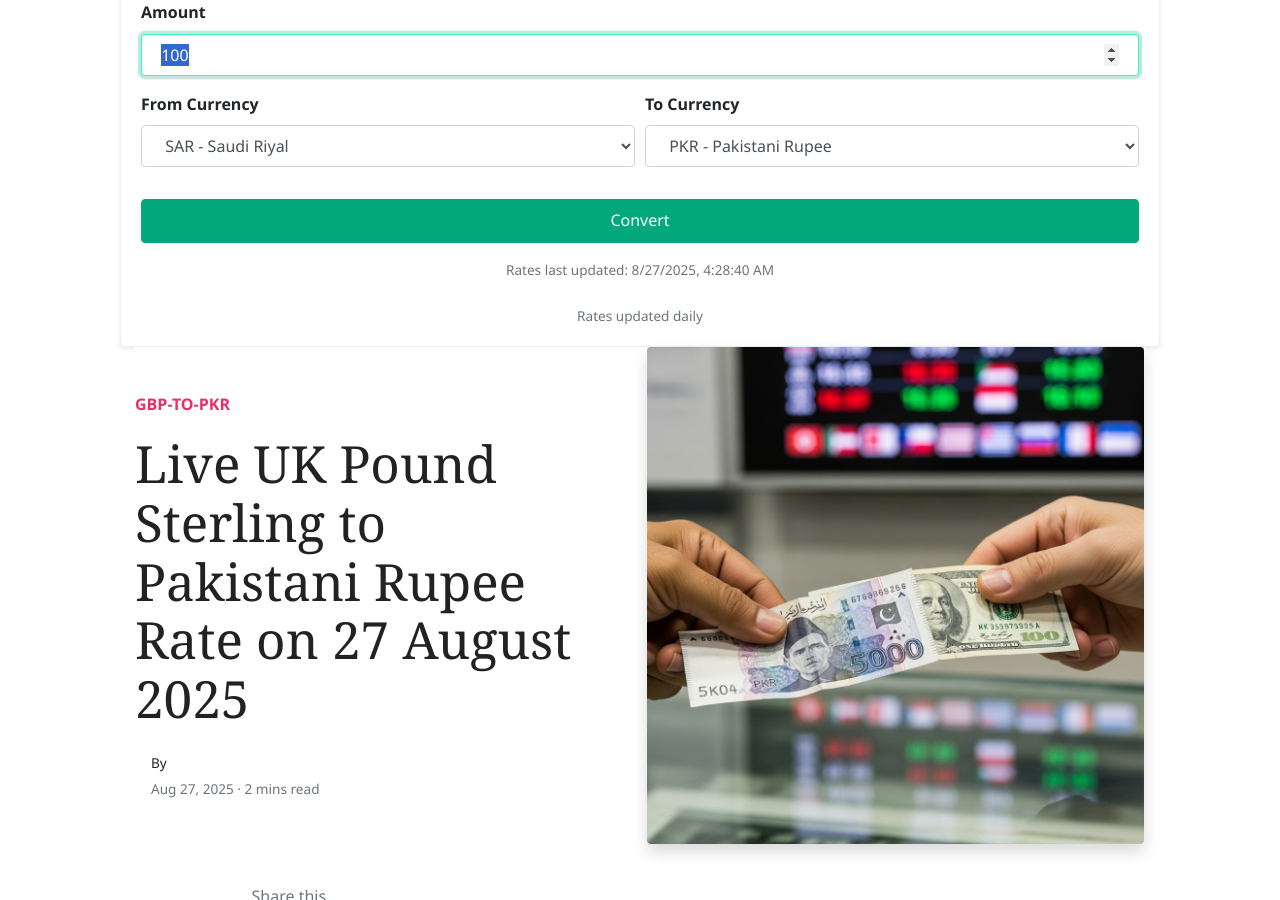
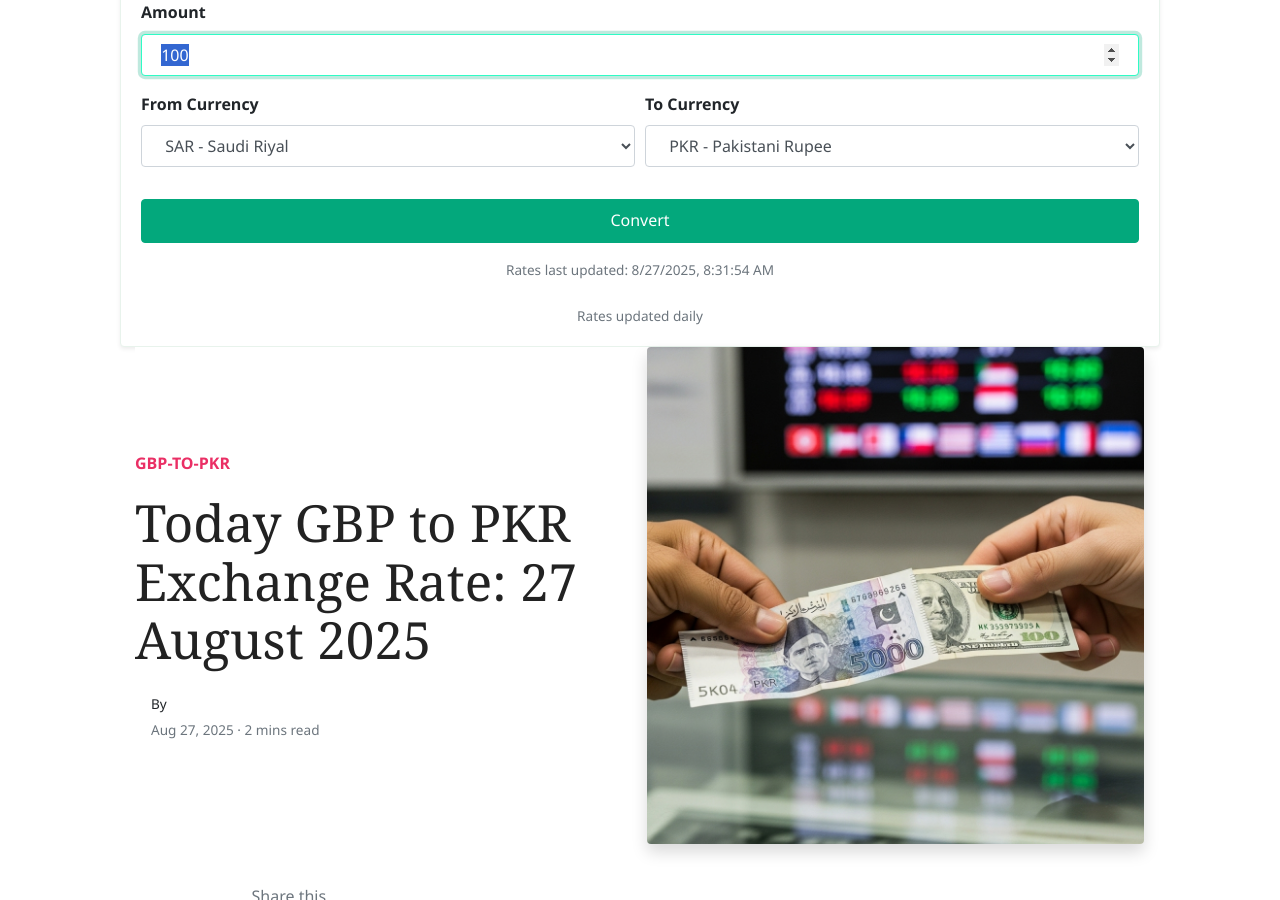
Before and after one commit to mlcom/mlcom.github.io, a Jekyll site: the page built from _posts/2025-08-27-today-uk-pound-sterling-to-pkr-exchange-rate-august-2025-prices-updated-gbp-to-pkr.md, in a window 1280 px wide and 900 px high, scrolled down 242 px. Built offline with Jekyll 4.4.1, drawn with Linux system fonts in a browser that asks for light colours; nearby versions of some CDN libraries; comment, search, counter and statistics services are not loaded.

Commit message:
Automated: Update currency rates and generate daily posts

```diff
--- a/_data/rates.yml
+++ b/_data/rates.yml
@@ -1,4 +1,4 @@
-last_updated_utc: '2025-08-27T04:28:40.246528+00:00'
+last_updated_utc: '2025-08-27T08:31:54.594279+00:00'
 rates:
   AED: 3.6725
   AFN: 68.576
--- a/_posts/2025-08-27-today-uk-pound-sterling-to-pkr-exchange-rate-august-2025-prices-updated-gbp-to-pkr.md
+++ b/_posts/2025-08-27-today-uk-pound-sterling-to-pkr-exchange-rate-august-2025-prices-updated-gbp-to-pkr.md
@@ -1,6 +1,6 @@
 ---
 layout: post
-title:  'Live UK Pound Sterling to Pakistani Rupee Rate on 27 August 2025'
+title:  'Today GBP to PKR Exchange Rate: 27 August 2025'
 author: john
 categories: [ gbp-to-pkr ]
 image: assets/images/usd-to-pkr-rate-today.jpg
```
Also changed, not shown: _posts/2025-08-27-today-saudi-riyal-to-pkr-exchange-rate-august-2025-prices-updated-sar-to-pkr.md (+1 -1 lines), _posts/2025-08-27-today-uae-dirham-to-pkr-exchange-rate-august-2025-prices-updated-aed-to-pkr.md (+1 -1 lines).
